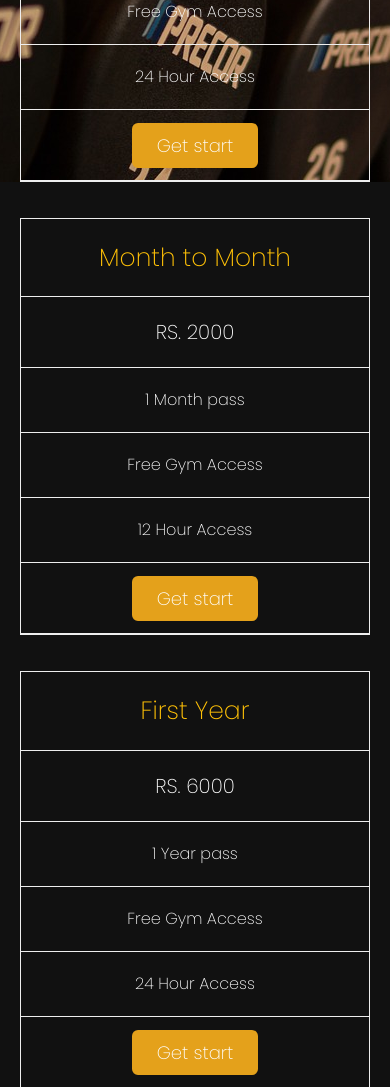
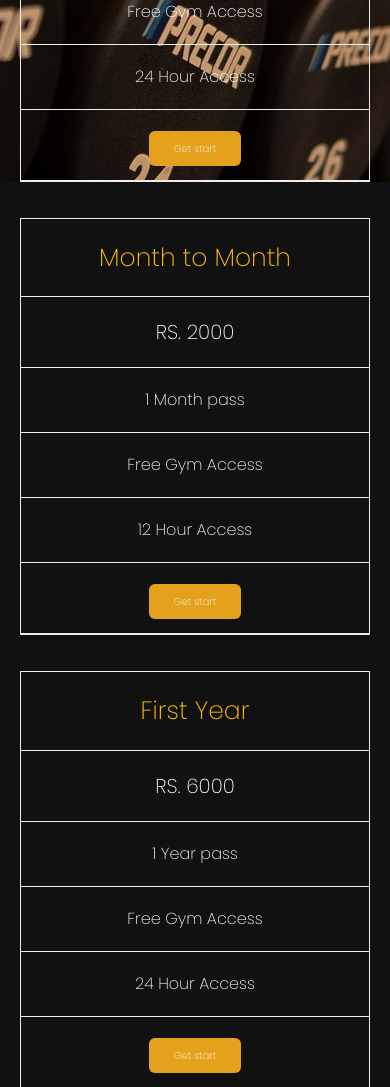
Before and after one commit to Dunals/wijesinghe.github.io, a plain HTML site: page index.html in a window 390 px wide. Shown: the part 5820-6907 px from the top of the page. Drawn offline with nearby package versions, Linux system fonts and the light colour scheme; a web font is replaced by a local one.

Commit message:
Update style.css

```diff
--- a/style.css
+++ b/style.css
@@ -50,7 +50,7 @@
   border: 1px solid #f6ee0b;
 }
 
-@media(max-width: 700px){
+@media(max-width: 712px){
   .header1{
     background-image: linear-gradient(rgba(4,9,30,0.4),rgba(4,9,30,0.4)),url(img/bg.png);
     background-position: center;
@@ -90,6 +90,9 @@
   }
   .name h5{
     font-size: 12px;
+  }
+  .grey .button{
+    font-size: 10px;
   }
 }
 @keyframes slideout {
```
